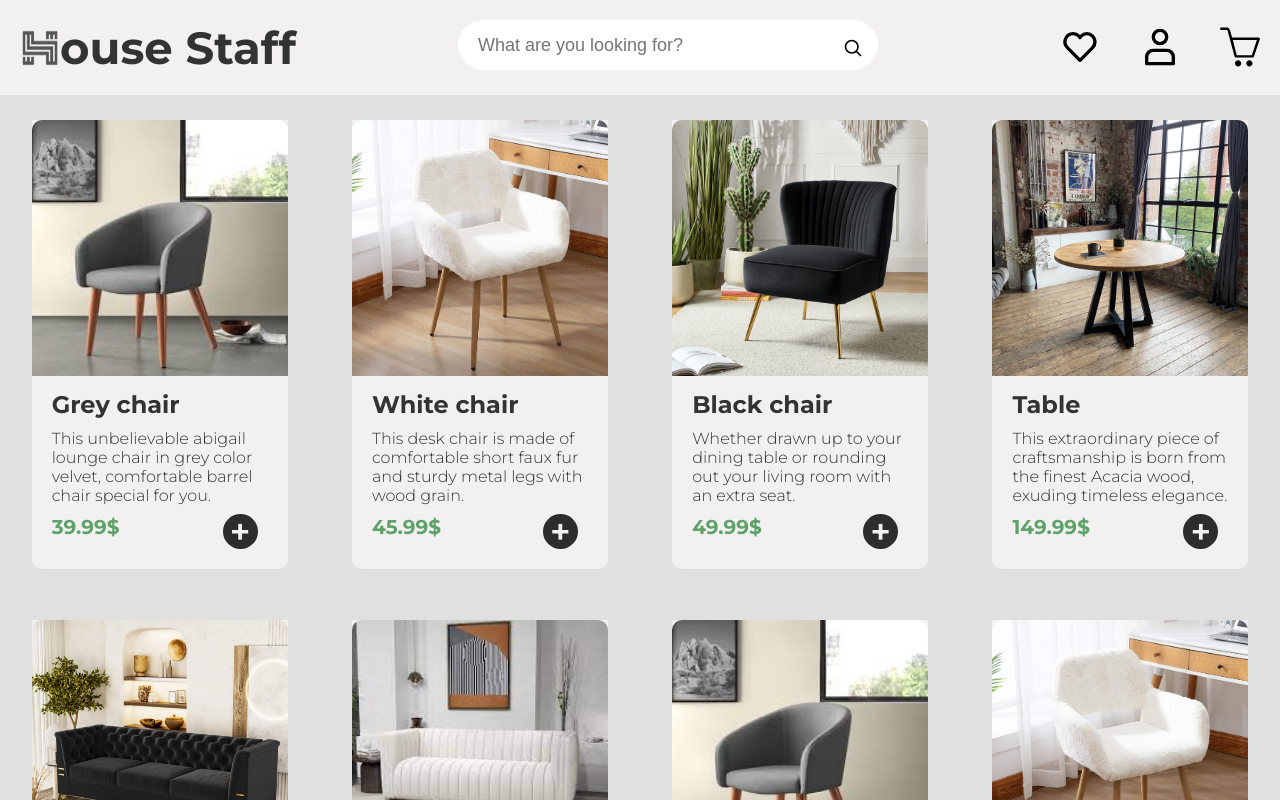
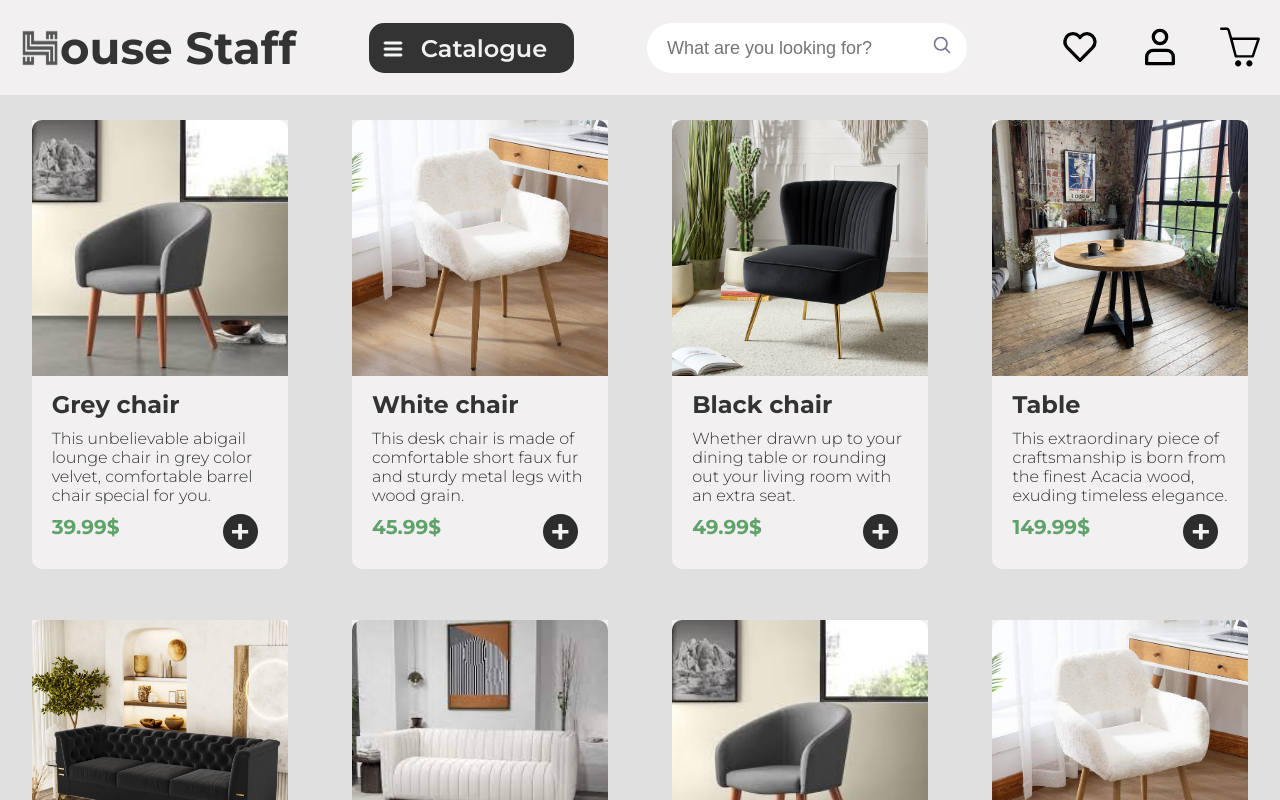
Before and after one commit to Dzhaman-Nazarii/furniture-store, a React (Create React App) app: page / in a window 1280 px wide. Shown: the top 800 px of the page. Built offline with nearby package versions, Linux system fonts and the light colour scheme.

Commit message:
add catalogue

```diff
--- /dev/null
+++ b/src/components/catalogue/Catalog.module.css
@@ -0,0 +1,82 @@
+.catalogue {
+	margin-top: 3px;
+	width: 120px;
+	display: flex;
+	flex-direction: column;
+	align-items: center;
+	justify-content: center;
+	color: #f2f0f0;
+	font-weight: 600;
+	font-size: 24px;
+	padding: 0px 30px 0px 55px;
+	border-radius: 15px;
+	background: #333;
+	position: relative;
+	cursor: pointer;
+	height: 50px;
+  }
+
+  .catalogue.open {
+	border-radius: 15px 15px 0px 0px;
+  }
+
+  .catalogue_content {
+	display: flex;
+	align-items: center;
+  }
+
+  .catalogue_icon {
+    font-size: 20px;
+    position: absolute;
+    top: 16px;
+    left: 14px;
+    transition: transform 0.5s ease;
+}
+
+.catalogue_icon.open {
+    transform: rotate(90deg);
+}
+
+  .catalogue_icon::before {
+	content: '';
+	display: inline-block;
+	width: 20px;
+	height: 20px;
+	background: url('../../img/catalogue.svg') no-repeat center center;
+	background-size: contain;
+  }
+
+  .dropdown_menu {
+	position: absolute;
+	top: 100%;
+	left: 0;
+	width: 100%;
+	background: #444;
+	border-radius: 10px;
+	overflow: hidden;
+	max-height: 0;
+	opacity: 0;
+	transition: max-height 0.5s ease, opacity 0.5s ease;
+  }
+
+  .dropdown_menu.open {
+	max-height: 500px;
+	opacity: 1;
+	border-radius: 0px 0px 15px 15px;
+  }
+
+  .dropdown_menu ul {
+	list-style: none;
+	padding: 0;
+	margin: 0;
+  }
+
+  .dropdown_menu li {
+	padding: 10px 20px;
+	color: #f2f0f0;
+	cursor: pointer;
+  }
+
+  .dropdown_menu li:hover {
+	background: #555;
+  }
--- /dev/null
+++ b/src/components/catalogue/Catalogue.tsx
@@ -0,0 +1,36 @@
+import { useState, FC } from "react";
+import css from "./Catalog.module.css";
+
+export const Catalogue: FC = () => {
+	const [isOpen, setIsOpen] = useState(false);
+
+	const toggleMenu = () => {
+		setIsOpen(!isOpen);
+	};
+
+	return (
+		<div className={`${css.catalogue} ${isOpen ? css.open : ""}`} onClick={toggleMenu} >
+			<div
+				className={css.catalogue_content}
+				>
+				<span>
+					<i className={`${css.catalogue_icon} ${isOpen ? css.open : ""}`}></i>
+					Catalogue
+				</span>
+			</div>
+			<div className={`${css.dropdown_menu} ${isOpen ? css.open : ""}`}>
+				<ul>
+					<li>Chair</li>
+					<li>Bed</li>
+					<li>Sofa</li>
+					<li>Chair</li>
+					<li>Bed</li>
+					<li>Sofa</li>
+					<li>Chair</li>
+					<li>Bed</li>
+					<li>Sofa</li>
+				</ul>
+			</div>
+		</div>
+	);
+};
--- a/src/components/header/Header.module.css
+++ b/src/components/header/Header.module.css
@@ -23,6 +23,7 @@
 .header_logo {
 	width: 40px;
 	height: 40px;
+	cursor: pointer;
 }
 
 .header_nav {
--- a/src/components/header/Header.tsx
+++ b/src/components/header/Header.tsx
@@ -6,6 +6,7 @@ import { Search } from "../search/Search";
 import profileSvg from "../../img/profile.svg";
 import favouriteSvg from "../../img/favourite.svg";
 import logoImg from "../../img/logo.png";
+import { Catalogue } from "../catalogue/Catalogue";
 
 export const Header: FC = () => {
 	return (
@@ -22,6 +23,7 @@ export const Header: FC = () => {
 						ouse Staff{" "}
 					</Link>
 				</div>
+				<Catalogue/>
 				<Search />
 				<nav className={css.header_nav}>
 					<Link
--- a/src/components/search/Search.module.css
+++ b/src/components/search/Search.module.css
@@ -1,10 +1,10 @@
 .search_container {
 	position: relative;
-	display: inline-block;
   }
 
   .search_input {
-	width: 400px;
+	margin-top: 3px;
+	width: 300px;
 	height: 50px;
 	border-radius: 30px;
 	padding-left: 20px;
@@ -23,7 +23,9 @@
 	height: 20px;
 	position: absolute;
 	right: 15px;
-	top: 50%;
+	top: 45%;
+	bottom: 55%;
 	transform: translateY(-50%);
 	cursor: pointer;
+	color: #4e4e4e;
   }
```
Also changed, not shown: src/img/catalogue.svg (added), src/img/search.svg.
